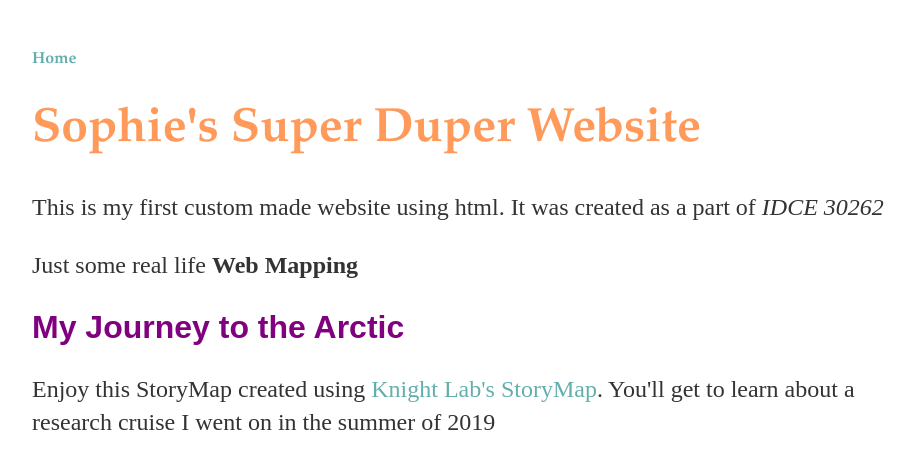
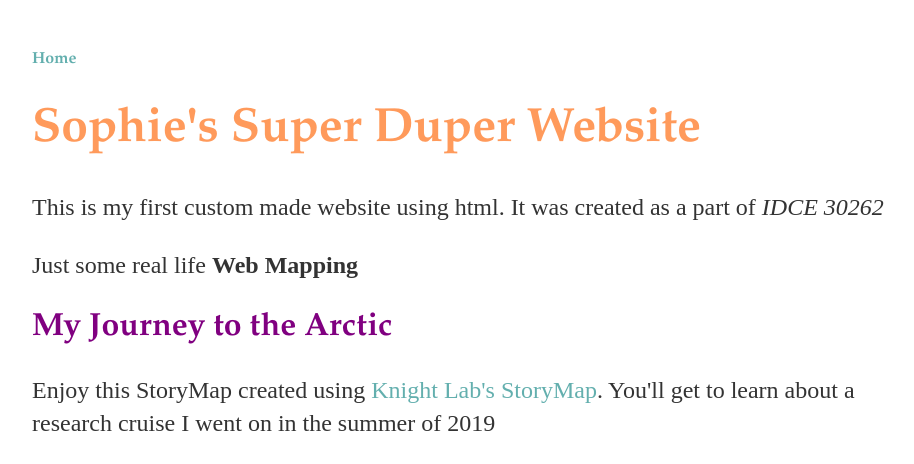
Before and after one commit to sophspilio/sophspilio.github.io, a Jekyll site: the page built from index.html, in a window 1280 px wide. Shown: the top 464 px of the page, without its empty margins (160-1074 px from the left). Built offline with Jekyll 4.4.1, drawn with Linux system fonts in a browser that asks for light colours; grey boxes are pictures that could not be loaded.

Commit message:
Update main.css

```diff
--- a/css/main.css
+++ b/css/main.css
@@ -27,7 +27,7 @@ h1 {
 }
 h2 {
     font-size: 2em;
-    font-family: 'Arial', 'Times New Roman', 'Serif';
+    font-family: 'Garamond', 'Times New Roman', 'Serif';
     color: #800080;
 }
 p {
```
